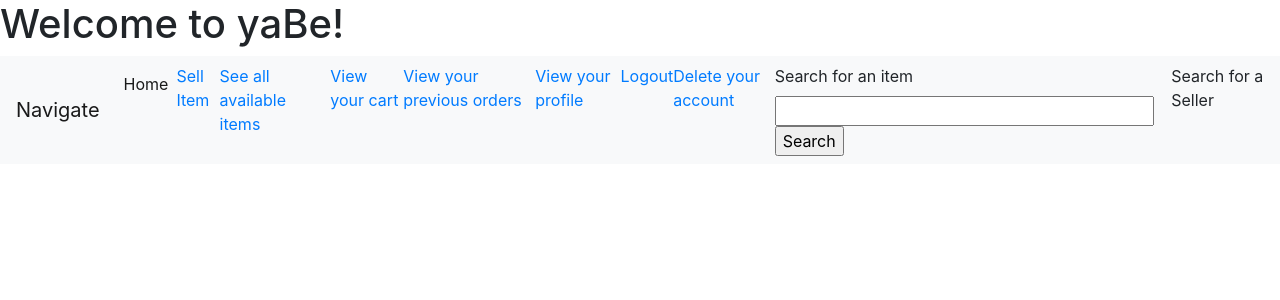
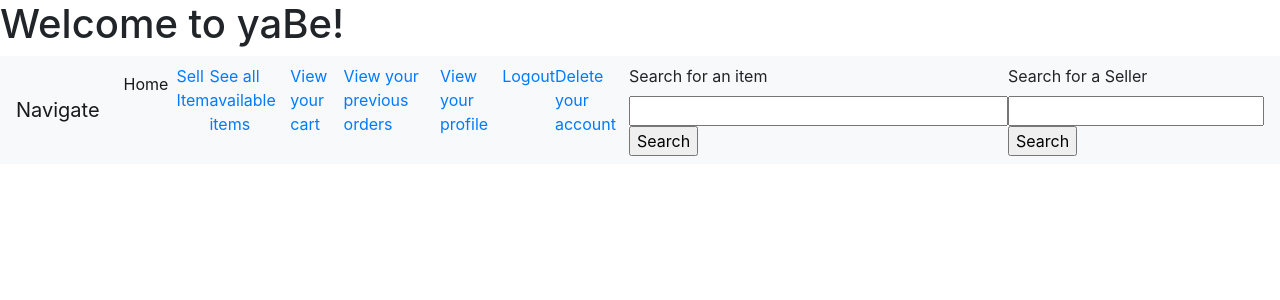
Before and after one commit to JustinYSJSU/cmpe131Project, a Flask app: page /home in a window 1280 px wide. Shown: the top 300 px of the page. Run offline with Flask 2, Linux system fonts and the light colour scheme; a user stored in the database is signed in.

Commit message:
Added search seller w/bootstrap implementation

```diff
--- a/app/templates/home.html
+++ b/app/templates/home.html
@@ -67,7 +67,8 @@
        <form method= "POST", action="">
          {{search_seller.csrf_token}}
          {{search_seller.seller_name.label}}
-         {{search_form.submit}}
+         {{search_seller.seller_name}}
+         {{search_seller.submit}}
        </form>
       </li>
     </ul>
```
